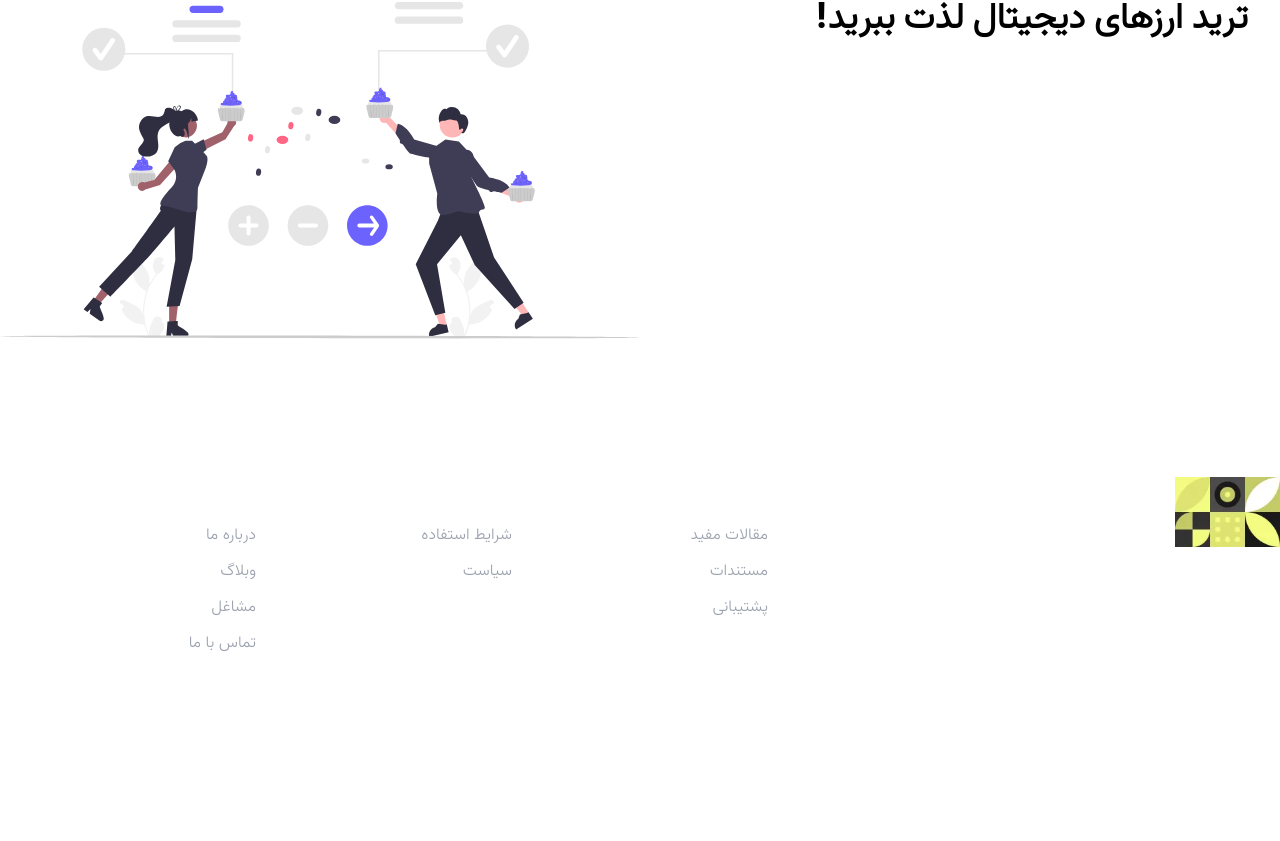
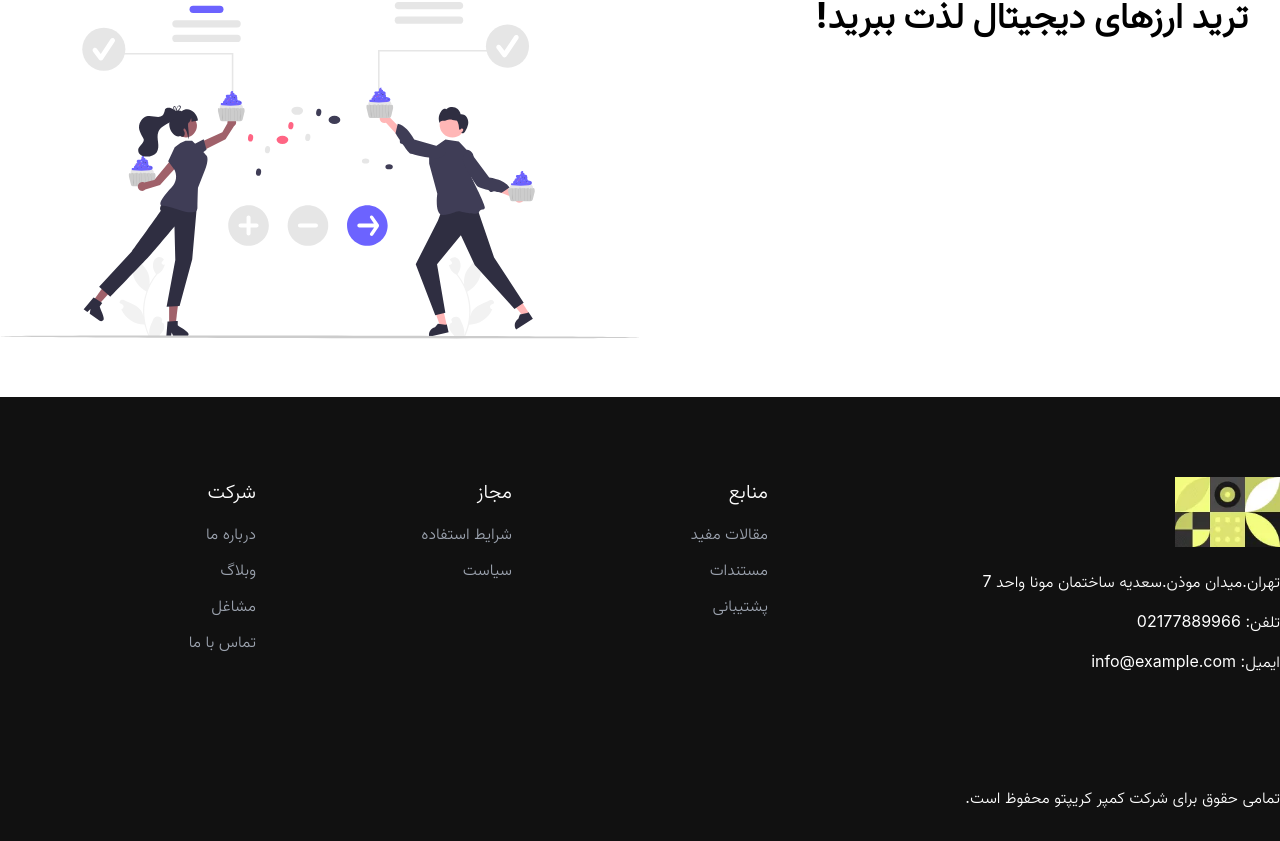
Before and after one commit to SecretKeeper/CamperCrypto, a Next.js app: page / in a window 1280 px wide. Shown: the part 3631-4472 px from the top of the page. Built offline with nearby package versions, Linux system fonts and the light colour scheme.

Commit message:
add footer bg

```diff
--- a/styles/globals.css
+++ b/styles/globals.css
@@ -40,3 +40,7 @@ body {
 .rtl {
   direction: rtl;
 }
+
+footer {
+  background: #111
+}
```
